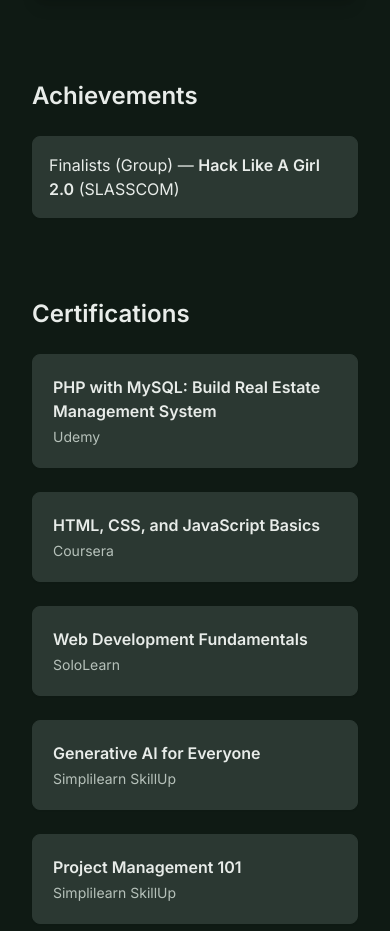
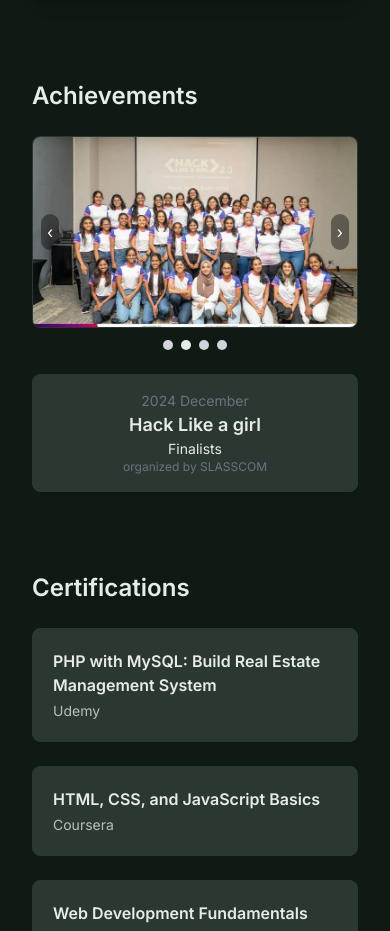
Before and after one commit to Sanduni204/my-portfolio, a Next.js app: page / in a window 390 px wide. Shown: the part 5403-6334 px from the top of the page. Built offline with nearby package versions, Linux system fonts and the light colour scheme.

Commit message:
Add achievements slideshow and compact layout

```diff
--- a/src/components/Achievements.tsx
+++ b/src/components/Achievements.tsx
@@ -1,21 +1,93 @@
 'use client'
+import React, { useEffect, useState } from 'react'
 import AnimateSection from './AnimateSection'
 import { motion } from 'framer-motion'
+import Image from 'next/image'
+
 const MDiv: any = motion.div as any
 
 export default function Achievements() {
+	const images: string[] = [
+		'/images/achievements/finals.jpg',
+		'/images/achievements/group.jpg',
+		'/images/achievements/presents.jpg',
+		'/images/achievements/selected.jpg',
+	]
+
+	const [index, setIndex] = useState<number>(0)
+
+	useEffect(() => {
+		const id = setInterval(() => {
+			setIndex((i) => (i + 1) % images.length)
+		}, 3500)
+		return () => clearInterval(id)
+	}, [])
+
+	function prev() {
+		setIndex((i) => (i - 1 + images.length) % images.length)
+	}
+
+	function next() {
+		setIndex((i) => (i + 1) % images.length)
+	}
+
 	return (
 		<AnimateSection>
 			<section id="achievements" className="container mx-auto px-6 py-12">
-					<MDiv initial={{ opacity: 0, y: 18 }} whileInView={{ opacity: 1, y: 0 }} viewport={{ once: true }} transition={{ duration: 0.6 }}>
-						<h2 className="text-2xl sm:text-3xl font-semibold text-textc-primary mb-6">Achievements</h2>
+				<MDiv
+					initial={{ opacity: 0, y: 18 }}
+					whileInView={{ opacity: 1, y: 0 }}
+					viewport={{ once: true }}
+					transition={{ duration: 0.6 }}
+				>
+					<h2 className="text-2xl sm:text-3xl font-semibold text-textc-primary mb-6">Achievements</h2>
 
-						<ul className="space-y-4">
-							<li className="bg-brand-background-grey p-4 rounded-lg border border-brand-background-grey shadow-sm">
-								<div className="text-textc-primary">Finalists (Group) — <strong>Hack Like A Girl 2.0</strong> (SLASSCOM)</div>
-							</li>
-						</ul>
-					</MDiv>
+					<div className="max-w-md mx-auto">
+						<div className="relative w-full h-48 sm:h-64 rounded-lg overflow-hidden border border-brand-background-grey">
+							<Image
+								src={images[index]}
+								alt={`Achievement ${index + 1}`}
+								fill
+								className="object-cover"
+								sizes="(max-width: 640px) 100vw, 640px"
+							/>
+
+							<button
+								aria-label="Previous"
+								onClick={prev}
+								className="absolute left-2 top-1/2 -translate-y-1/2 bg-black/40 text-white rounded-full p-1.5 hover:bg-black/55"
+							>
+								‹
+							</button>
+
+							<button
+								aria-label="Next"
+								onClick={next}
+								className="absolute right-2 top-1/2 -translate-y-1/2 bg-black/40 text-white rounded-full p-1.5 hover:bg-black/55"
+							>
+								›
+							</button>
+						</div>
+
+						<div className="flex items-center justify-center gap-2 mt-3">
+							{images.map((_, i) => (
+								<button
+									key={i}
+									onClick={() => setIndex(i)}
+									aria-label={`Go to slide ${i + 1}`}
+									className={`w-2.5 h-2.5 rounded-full ${i === index ? 'bg-textc-primary' : 'bg-gray-300'}`}
+								/>
+							))}
+						</div>
+
+						<div className="mt-6 bg-brand-background-grey p-4 rounded-lg border border-brand-background-grey shadow-sm text-center">
+							<div className="text-sm text-gray-500">2024 December</div>
+							<div className="text-lg font-semibold text-textc-primary">Hack Like a girl</div>
+							<div className="text-sm text-textc-primary">Finalists</div>
+							<div className="text-xs text-gray-500">organized by SLASSCOM</div>
+						</div>
+					</div>
+				</MDiv>
 			</section>
 		</AnimateSection>
 	)
```
Also changed, not shown: public/images/achievements/selected.jpg (deleted), public/images/achievements/selected.png (added).
